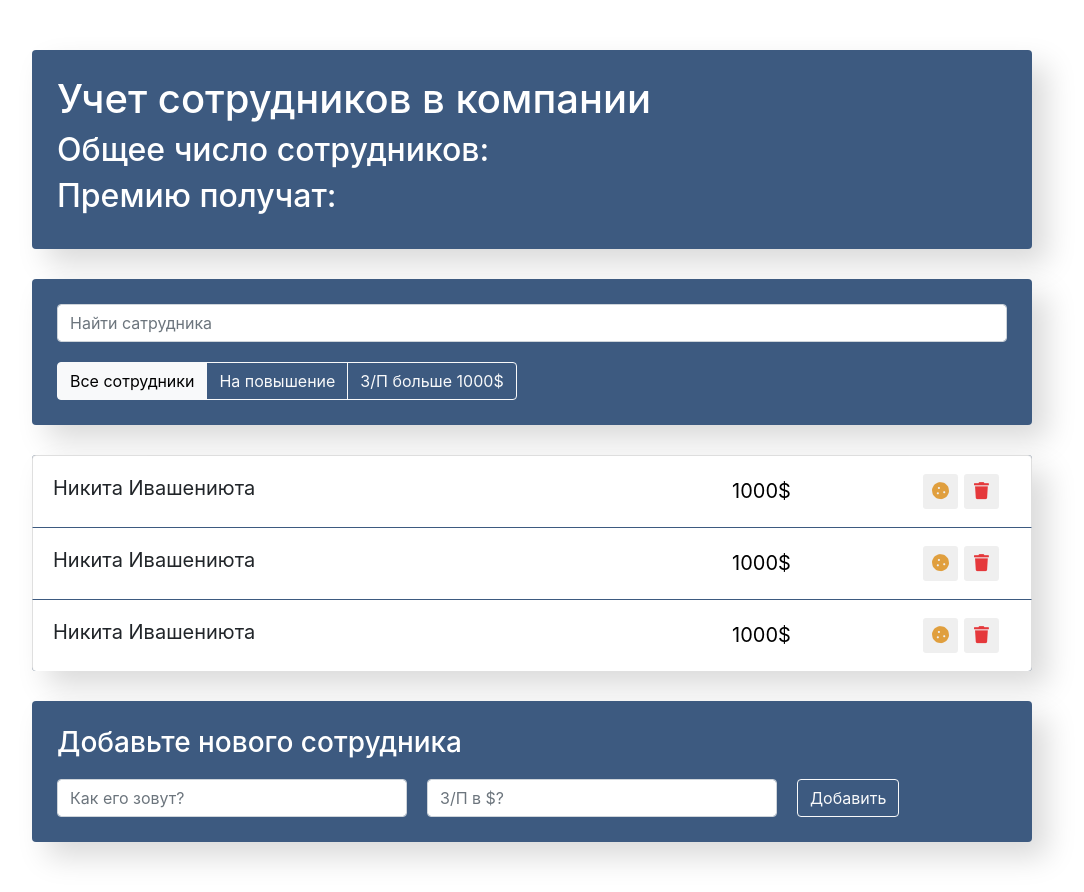
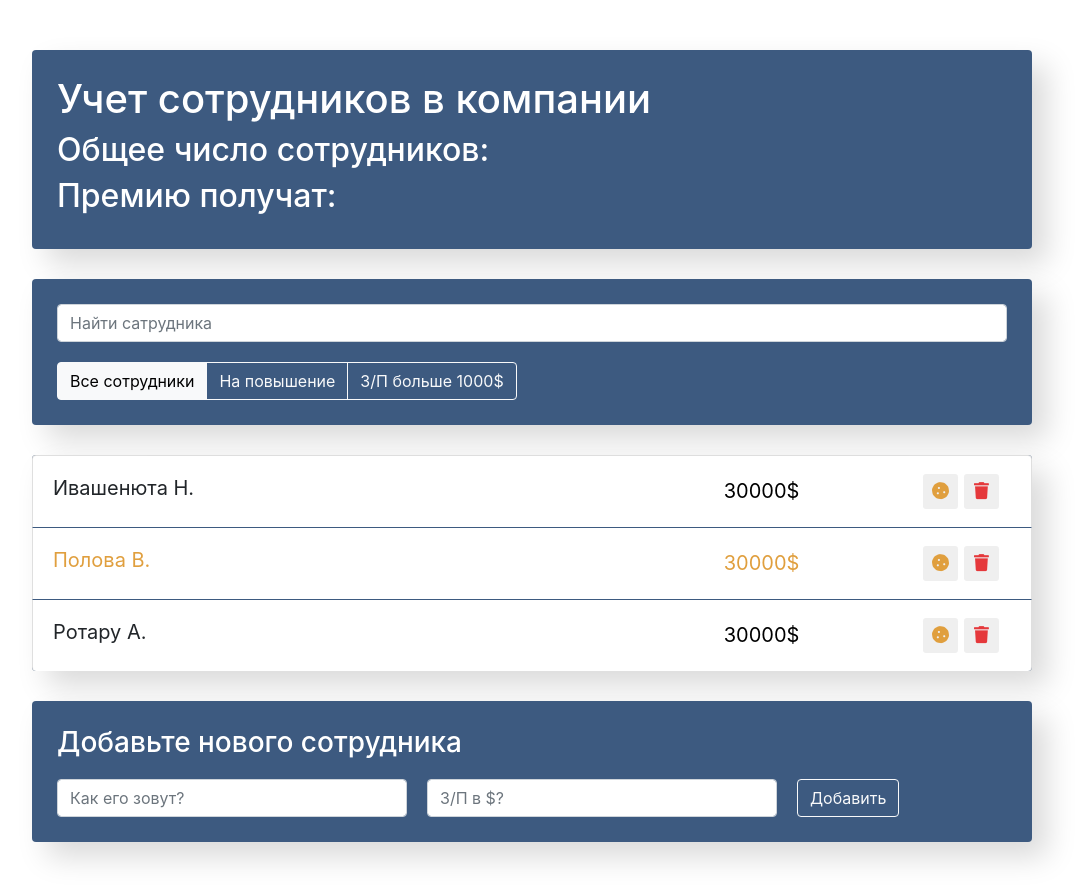
Before and after one commit to Ni-khv/Project_jsx, a React (Create React App) app: page / in a window 1280 px wide. Shown: the whole page, without its empty margins (108-1192 px from the left). Built offline with nearby package versions, Linux system fonts and the light colour scheme.

Commit message:
create props

```diff
--- a/src/components/app/app.jsx
+++ b/src/components/app/app.jsx
@@ -6,6 +6,16 @@
 import './app.css';
 
 function App() {
+
+    const data =[
+      {name: 'Ивашенюта Н.' , salary:30000, increase: false },
+      {name: 'Полова В.' , salary:30000, increase: true },
+      {name: 'Ротару А.' , salary:30000 }
+    ];
+
+
+
+
   return (
     <div className="app">
         <AppInfo/>
@@ -13,7 +23,7 @@
             <AppSearch/>
             <AppFilter/>
         </div>
-        <AppList/>
+        <AppList data={data}/>
         <AppAdd/>
 
 
--- a/src/components/employees-list-item/employees-list-item.jsx
+++ b/src/components/employees-list-item/employees-list-item.jsx
@@ -1,11 +1,17 @@
 
 import './employees-list-item.css';
 
-const AppListItem = () => {
+const AppListItem = ({name, salary, increase}) => {
+
+
+        let classNames = "list-group-item d-flex justify-content-between";
+        if (increase) {
+            classNames += ' increase';
+        }
     return(
-        <li className="list-group-item d-flex justify-content-between">
-            <span className="list-group-item-label">Никита Ивашениюта</span>
-            <input type="text" className="list-group-item-input" defaultValue="1000$"/>
+        <li className={classNames}>
+            <span className="list-group-item-label">{name}</span>
+            <input type="text" className="list-group-item-input" defaultValue={salary + '$'}/>
             <div className='d-flex justify-content-center align-items-center'>
                 <button type="button"
                     className="btn-cookie btn-sm ">
--- a/src/components/employees-list/employees-list.jsx
+++ b/src/components/employees-list/employees-list.jsx
@@ -2,12 +2,15 @@
 import './employees-list.css';
 
 
-const AppList = () =>{
+const AppList = ({data}) =>{
+    const elements = data.map(item =>{
+        return(
+            <AppListItem  {...item}/>
+        )
+    })
     return(
         <ul className="app-list list-group">
-            <AppListItem/>
-            <AppListItem/>
-            <AppListItem/>
+           {elements}
         </ul>
     );
 }
```
